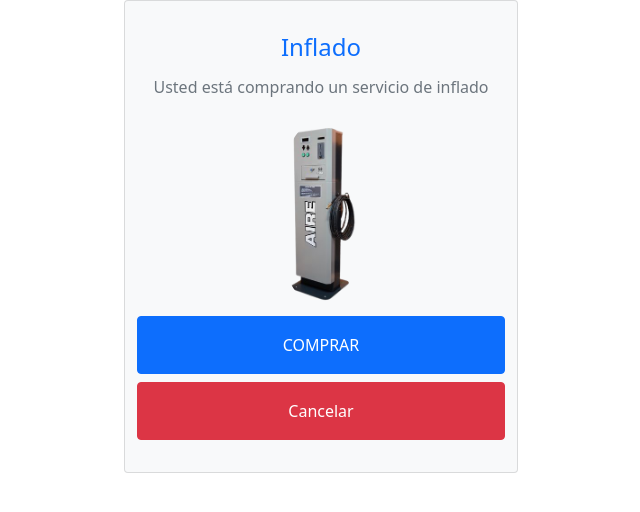
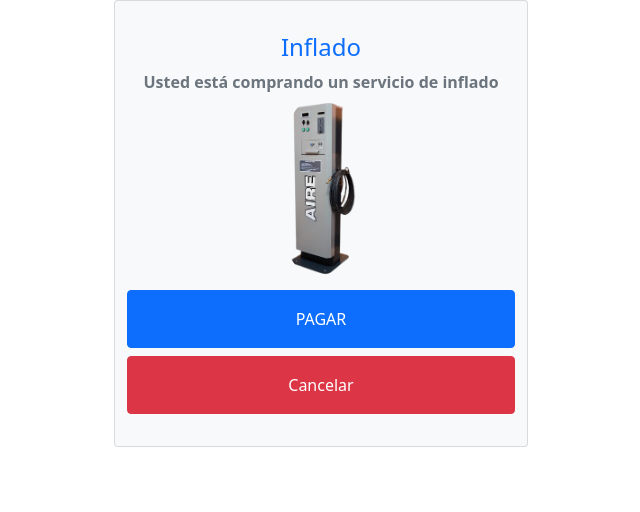
Before and after one commit to JuanPedroSosa/React-Test, a React (Create React App) app: page /inflado in a window 1280 px wide. Shown: the top 512 px of the page, without its empty margins (319-959 px from the left). Built offline with nearby package versions, Linux system fonts and the light colour scheme.

Commit message:
boton atras o veia bien en el celular

```diff
--- a/src/App.js
+++ b/src/App.js
@@ -50,6 +50,7 @@ function App() {
 
 	const handleAddUsers = async usuario => {
 		console.log(`add users: ${usuario}`);
+		try {
 		await fetch(urlAPISessions, {
 			method: 'POST', // or 'PUT'
 			body: JSON.stringify({
@@ -60,7 +61,7 @@ function App() {
 			}
 		}).then(res => res.json())
 		.catch(error => {
-			console.error('Error:', error);
+			console.log('Error:', error);
 			setInfo("Usuario o contraseña incorrecta"); // + urlAPISessions
 			setAutorizado(false);
 		} )
@@ -76,10 +77,15 @@ function App() {
 			else {
 				if (response !== undefined && response.message)
 					console.log("err autenticacion:",  response.message);
-				setInfo("Usuario o contraseña incorrecta" + urlAPISessions);
+				setInfo("Usuario o contraseña incorrecta"); //  + urlAPISessions
 				setAutorizado(false);
 			}
 		});
+		}
+		catch (err) {
+			setInfo(err); //  + urlAPISessions
+			setAutorizado(false);
+		}
 	}
 
 	//console.log("QS:" + props.location.search);
--- a/src/components/Card.js
+++ b/src/components/Card.js
@@ -8,17 +8,17 @@ export const Card = props => (
 	<div className="card text-center bg-light animate__animated animate__fadeInUp">
 	<div className="card-body text-light">
 		<h4 className="card-title text-primary">{props.title}</h4>
-		<p className="card-text text-secondary">
+		<strong className="card-text text-secondary">
 			{props.text
 				? props.text
 				: "Lorem ipsum dolor sit amet consectetur, adipisicing elit. Magnam deserunt fuga accusantium excepturi quia, voluptates obcaecati nam in voluptas perferendis velit harum dignissimos quasi ex? Tempore repellat quo doloribus magnam."}
-		</p>
+		</strong>
 		<div className="overflow">
 		<img src={props.imageSource} alt={props.title} className="img-fluid mr-4 rounded-circle" style={{width:90}} />
 		</div>
 		<div className="row m-0">
 		<Link to={"/acciones"} className="btn btn-primary ext-white p-3 my-2">
-		COMPRAR
+		PAGAR
 		</Link>
 		</div>
 		<div className="row m-0">
--- a/src/components/Navbar.js
+++ b/src/components/Navbar.js
@@ -13,8 +13,9 @@ export const Navbar = props => {
 	console.log("navbar user:", usuario);
 return(
 	<nav className="navbar navbar-expand-lg navbar-light bg-danger">
-		<button className="btn btn-danger text-white m-auto" onClick={() => history.goBack()}>{"<"}</button>
+
   <div className="container-fluid">
+		<button className="btn btn-danger text-white col-sm-1" onClick={() => history.goBack()}>{"<"}</button>
     <a className="navbar-brand text-white">App Midex</a>
 		<ul className="navbar-nav mr-auto mt-2 mt-lg-0">
 			</ul>
```
